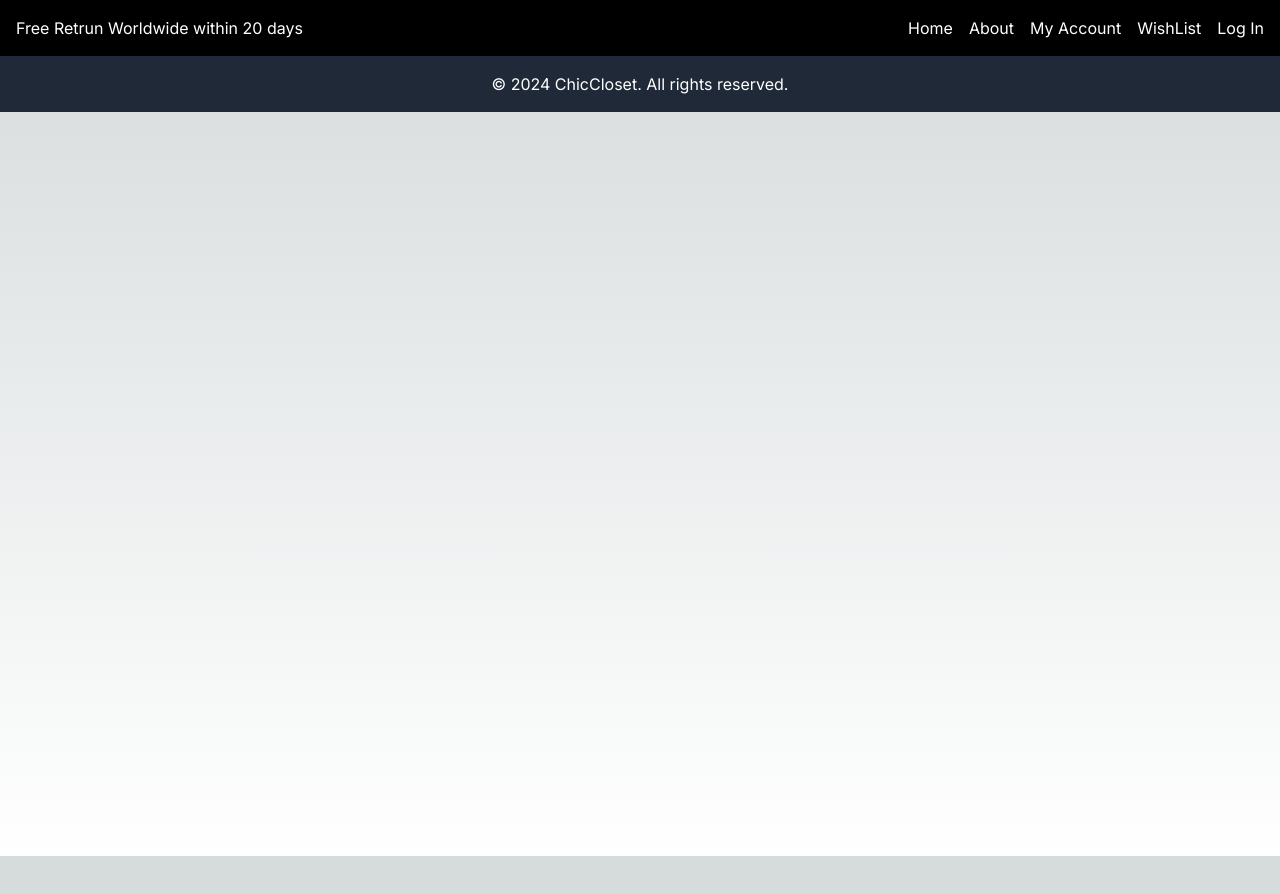
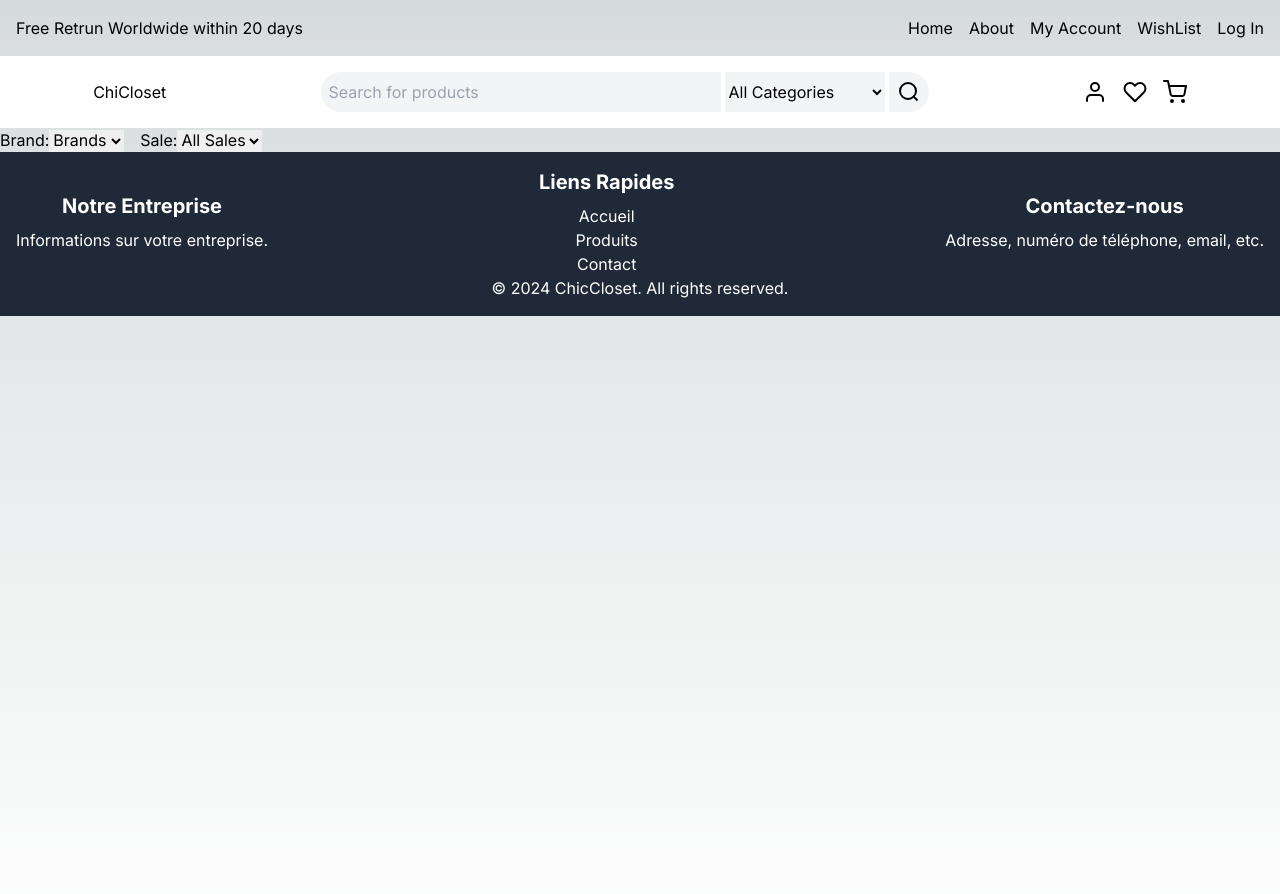
Before and after one commit to Nunofds/chicCloset, a Next.js app in the folder frontend/: page / in a window 1280 px wide. Shown: the top 894 px of the page. Before the commit the page ends 856 px from the top, so only its background shows below. Built offline with nearby package versions, Linux system fonts and the light colour scheme; no server answers.

Commit message:
search after three days mostly done and created again footer

```diff
--- a/frontend/app/Components/Footer.jsx
+++ b/frontend/app/Components/Footer.jsx
@@ -3,7 +3,35 @@ import React from "react";
 const Footer = () => {
     return (
         <footer className="bg-gray-800 text-white p-4 text-center">
-            <p>&copy; 2024 ChicCloset. All rights reserved.</p>
+            <div className="container mx-auto">
+                <div className="flex justify-between items-center">
+                    <div>
+                        <h2 className="text-xl font-bold mb-2">Notre Entreprise</h2>
+                        <p>Informations sur votre entreprise.</p>
+                    </div>
+                    <div>
+                        <h2 className="text-xl font-bold mb-2">Liens Rapides</h2>
+                        <ul>
+                            <li>
+                                <a href="/">Accueil</a>
+                            </li>
+                            <li>
+                                <a href="/produits">Produits</a>
+                            </li>
+                            <li>
+                                <a href="/contact">Contact</a>
+                            </li>
+                        </ul>
+                    </div>
+                    <div>
+                        <h2 className="text-xl font-bold mb-2">Contactez-nous</h2>
+                        <p>Adresse, numéro de téléphone, email, etc.</p>
+                    </div>
+                </div>
+            </div>
+            <div className="bg-gray-800">
+                <p>&copy; 2024 ChicCloset. All rights reserved.</p>
+            </div>
         </footer>
     );
 };
--- a/frontend/app/Components/NavBar.jsx
+++ b/frontend/app/Components/NavBar.jsx
@@ -1,10 +1,16 @@
-import React from "react";
+"use client";
+import React, { useState } from "react";
 import Link from "next/link";
+// import Image from "next/image";
+import SearchBar from "./SearchBar";
+import SearchProductList from "./SearchProductList";
+import { User, ShoppingCart, Heart } from "react-feather";
 
 function NavBar() {
+    const [results, setResults] = useState([]);
     return (
         <div>
-            <div className="flex justify-between items-center p-4 w-full bg-black text-white">
+            <div className="flex justify-between items-center p-4 w-full bg-royal-blue text-black">
                 <div>
                     <h3 className="mr-4">Free Retrun Worldwide within 20 days</h3>
                 </div>
@@ -16,10 +22,57 @@ function NavBar() {
                     <Link href="/login">Log In</Link>
                 </div>
             </div>
-            <div>
-                <div className="logo">{/* logo */}</div>
-                <div className="searchBar-navbar">{/* search bar */}</div>
-                <div>{/* icone login, wishlist, cart */}</div>
+            <div className="">
+                <div className=" flex justify-around items-center p-4 w-full bg-white text-black">
+                    <div className="logo">
+                        <p>ChiCloset</p>
+                    </div>
+                    <div className="searchBar-navbar">
+                        {/* <SearchBar /> */}
+                        <SearchBar setResults={setResults} />
+                        {results && results.length > 0 && <SearchProductList results={results} />}
+                    </div>
+
+                    <div className="flex space-x-4">
+                        <Link href="/myaccount">
+                            <User />
+                        </Link>
+                        <Link href="/wishlist">
+                            <Heart />
+                        </Link>
+                        <Link href="/cart">
+                            <ShoppingCart />
+                        </Link>
+                    </div>
+                </div>
+            </div>
+            <div className="flex space-x-4">
+                <div className="dropdown">
+                    <label htmlFor="brandDropdown">Brand:</label>
+                    <select
+                        id="brandDropdown"
+                        // value={selectedBrand}
+                        // onChange={(e) => handleBrandChange(e.target.value)}
+                    >
+                        <option value="All Brands">Brands</option>
+                        <option value="Brand1">Brand1</option>
+                        <option value="Brand2">Brand2</option>
+                        {/* Ajoutez d'autres options de marque selon vos besoins */}
+                    </select>
+                </div>
+                <div className="dropdown">
+                    <label htmlFor="saleDropdown">Sale:</label>
+                    <select
+                        id="saleDropdown"
+                        // value={selectedSale}
+                        // onChange={(e) => handleSaleChange(e.target.value)}
+                    >
+                        <option value="All Sales">All Sales</option>
+                        <option value="Sale1">Sale1</option>
+                        <option value="Sale2">Sale2</option>
+                        {/* Ajoutez d'autres options de vente selon vos besoins */}
+                    </select>
+                </div>
             </div>
         </div>
     );
--- /dev/null
+++ b/frontend/app/Components/SearchBar.jsx
@@ -0,0 +1,83 @@
+"use client";
+import React, { useEffect, useState } from "react";
+import axios from "axios";
+import { Search, User, ShoppingCart, Heart, X } from "react-feather";
+import SearchDeleteConditionNavbar from "./SearchDeleteConditionNavbar";
+// import SearchProductList from "./SearchProductList";
+
+const SearchBar = ({ setResults }) => {
+    //code from video searchbar
+    const [input, setInput] = useState("");
+
+    // state utilisé pour la condition d'affichage du X
+    const [wordEntered, setWordEntered] = useState("");
+
+    const apiUrl = "http://localhost:5000/products/";
+
+    useEffect(() => {
+        axios
+            .get(`${apiUrl}?q=${input}`)
+            .then((response) => {
+                const results = response.data.filter((product) => {
+                    return input && product && product.name.toLowerCase().includes(input);
+                });
+
+                setResults(results);
+                console.log("Results from SearchBar:", results);
+            })
+            .catch((error) => console.error(error));
+    }, [input]);
+
+    const handleChange = (value) => {
+        setInput(value);
+        console.log(value);
+    };
+
+    // Fonction pour effacer le champ de recherche
+    const clearInput = () => {
+        setInput("");
+
+        setWordEntered("");
+    };
+
+    return (
+        <div className="flex">
+            <div className="items-center flex gap-1">
+                <input
+                    type="search"
+                    name="search"
+                    id="serch"
+                    className="shadow-slate-500 w-[25rem] h-10 p-2 outline-none bg-gray-100 rounded-l-full rounded-r-none"
+                    placeholder="Search for products"
+                    onChange={(e) => handleChange(e.target.value)}
+                    value={input}
+                ></input>
+
+                <select name="" id="" className="text-black h-10 bg-gray-100 w-[10rem]">
+                    <option value="">All Categories</option>
+                    <option value="">Shoes</option>
+                    <option value="">Womenwear</option>
+                    <option value="">Menswear</option>
+                </select>
+                {/* {filteredData.length === 0 && (
+                    <div className="searchIcon">
+                        {wordEntered !== "" ? (
+                            <X
+                                className="bg-gray-100 p-2 w-10 h-10 rounded-l-none rounded-r-full w-[25]"
+                                onClick={clearInput}
+                            />
+                        ) : (
+                            <Search
+                                className="bg-gray-100 p-2 w-10 h-10 w-[25] rounded-l-none rounded-r-full"
+                                onClick={handleFilter}
+                            />
+                        )}
+                    </div>
+                )} */}
+                <SearchDeleteConditionNavbar input={input} />
+            </div>
+        </div>
+    );
+};
+
+export default SearchBar;
--- /dev/null
+++ b/frontend/app/Components/SearchDeleteConditionNavbar.jsx
@@ -0,0 +1,19 @@
+import React from "react";
+import { Search, X } from "react-feather";
+
+const SearchDeleteConditionNavbar = ({ input, clearInput }) => {
+    return (
+        <div className="searchIcon">
+            {input.length === 0 ? (
+                <Search
+                    className="bg-gray-100 p-2 w-10 h-10 w-[25] rounded-l-none rounded-r-full"
+                    // onClick={handleFilter}
+                />
+            ) : (
+                <X className="bg-gray-100 p-2 w-10 h-10 rounded-l-none rounded-r-full w-[25]" onClick={clearInput} />
+            )}
+        </div>
+    );
+};
+
+export default SearchDeleteConditionNavbar;
--- /dev/null
+++ b/frontend/app/Components/SearchProductList.jsx
@@ -0,0 +1,15 @@
+import React from "react";
+import SearchResult from "./SearchResult";
+
+const ProductList = ({ results }) => {
+    console.log("Results in ProductList:", results);
+    return (
+        <div className="h-[40] w-[100] ">
+            {results.map((result) => {
+                return <SearchResult product={result} key={result._id} />;
+            })}
+        </div>
+    );
+};
+
+export default ProductList;
--- /dev/null
+++ b/frontend/app/Components/SearchResult.jsx
@@ -0,0 +1,22 @@
+import React from "react";
+import Link from "next/link";
+
+function SearchResult({ product }) {
+    console.log("Product in SearchResult:", product);
+    return (
+        <div>
+            {product ? (
+                <div>
+                    {/* ici creer route pour afficher les produits rechercher dans la navbar */}
+                    <Link href={`/product/${product.id}`}>
+                        <div className="hover:bg-gray-100">{product.name}</div>
+                    </Link>
+                </div>
+            ) : (
+                <p>No results found</p>
+            )}
+        </div>
+    );
+}
+
+export default SearchResult;
```
Also changed, not shown: frontend/app/Pages/SearchPage/SearchPage.jsx (added, +17 -0 lines).
